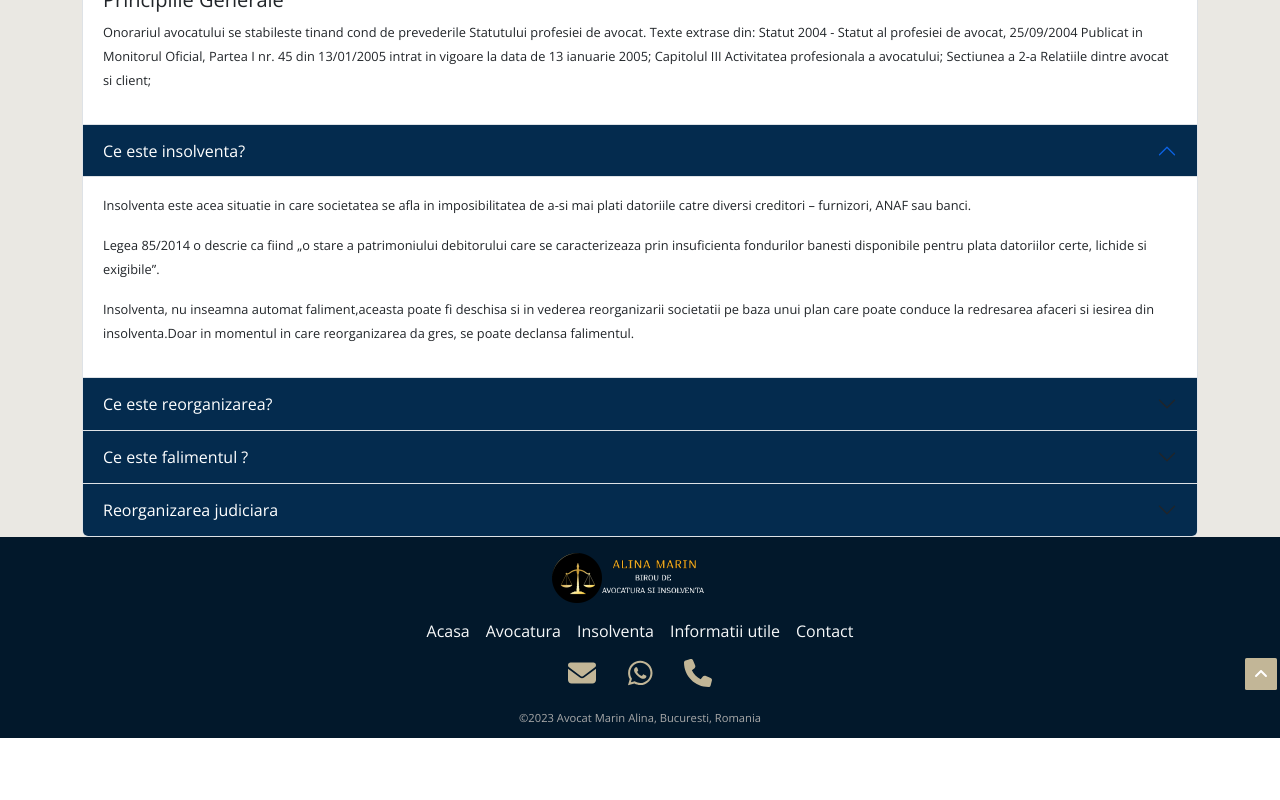
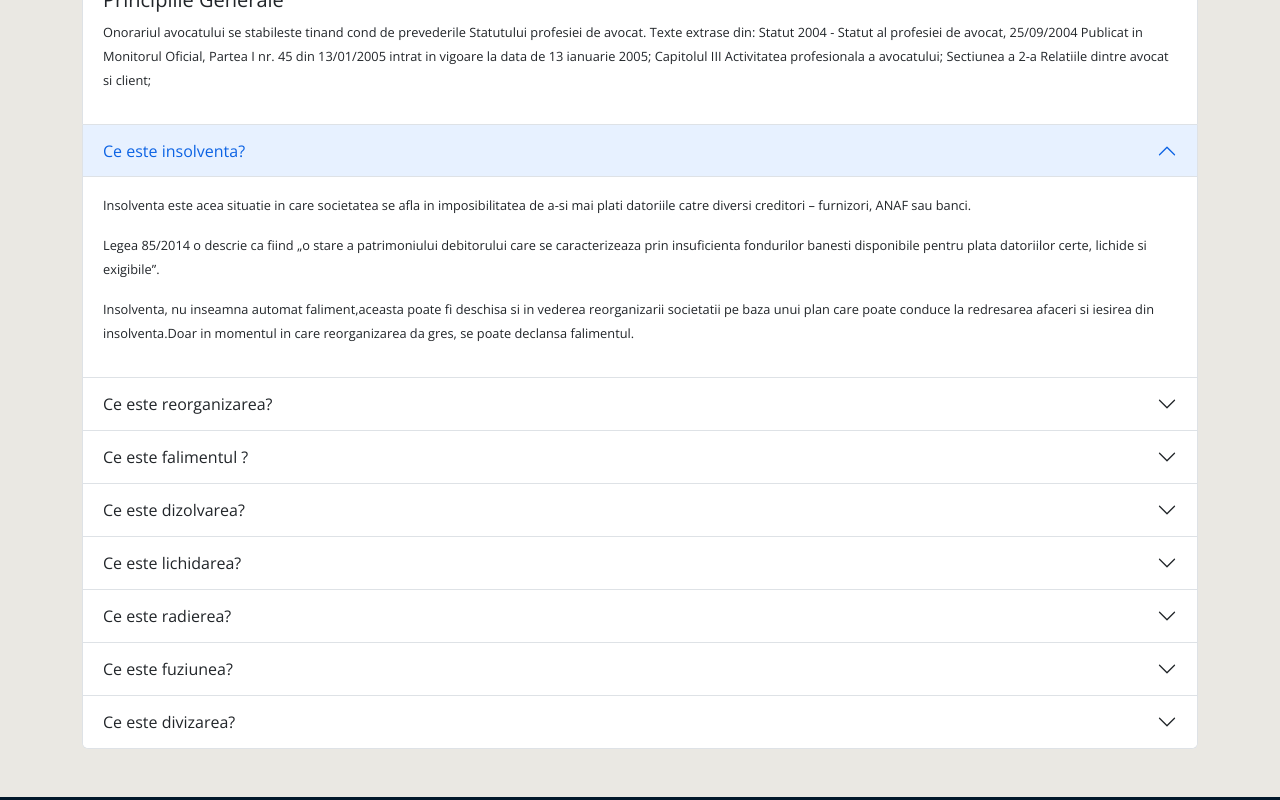
Before and after one commit to AlexJora/lawyer-website, a React (Create React App) app in the folder client/: page /informatii-utile in a window 1280 px wide. Shown: the part 740-1540 px from the top of the page. Before the commit the page ends 1478 px from the top, so only its background shows below. Built offline with nearby package versions, Linux system fonts and the light colour scheme; a web font is replaced by a local one.

Commit message:
fixing accordion

```diff
--- a/client/src/custom.css
+++ b/client/src/custom.css
@@ -272,12 +272,12 @@
 }
 
 #first-btn:hover {
-  background-color: rgb(232, 189, 134);
+  background-color: #c2b697;
   color: #042B4E;
 }
 
 .horizontal-btn .btn {
-  background-color: rgb(232, 189, 134);
+  background-color: #c2b697;
   color: #053661;
 }
 
@@ -564,7 +564,16 @@
   font-size: 0.8rem;
 }
 
-#accordion-btn {
+/* #accordion-btn {
   background-color: #042B4E;
   color: #fff;
+} */
+
+/* .accordion-button.collapsed {
+  color: white;
+  background: #053661;
 }
+
+.accordion-button.collapsed::after {
+  background-color: #fff;
+} */
--- a/client/src/pages/Info.js
+++ b/client/src/pages/Info.js
@@ -6,21 +6,20 @@ const Info = () => {
   return (
     <>
       <Navbar />
-
       <section className='info'>
         <div className='container'>
           <h6 className='guide-text pt-4 pb-5 text-center' >INFORMATII UTILE</h6>
+          <div id="accordion" className="accordion pb-5">
 
-          <div class="accordion">
             {/* onorariul========== */}
-            <div class="accordion-item">
-              <h2 class="accordion-header" id="headingOne">
-                <button id='accordion-btn' class="accordion-button" type="button" data-bs-toggle="collapse" data-bs-target="#collapseOne" aria-expanded="true" aria-controls="collapseOne">
+            <div className="accordion-item">
+              <h2 className="accordion-header" id="headingOne">
+                <button id='accordion-btn' className="accordion-button" type="button" data-bs-toggle="collapse" data-bs-target="#collapseOne" aria-expanded="true" aria-controls="collapseOne">
                   ONORARIUL
                 </button>
               </h2>
-              <div id="collapseOne" class="accordion-collapse collapse show" aria-labelledby="headingOne" data-bs-parent="#accordionExample">
-                <div class="accordion-body">
+              <div id="collapseOne" className="accordion-collapse collapse show" aria-labelledby="headingOne" data-bs-parent="#accordion">
+                <div className="accordion-body">
                   <h5>Onorarii pentru persoane juridice</h5>
                   <p>În stabilirea onorariilor pentru persoane juridice avem în vedere, pe lângă principiile prezentate mai jos, posibilitatea de a dezvolta modalităţile de plată a onorariilor sub diferite aspecte cum sunt:</p>
                   <ul>
@@ -47,28 +46,30 @@ const Info = () => {
                 </div>
               </div>
             </div>
-            <div class="accordion-item">
-              <h2 class="accordion-header" id="headingOne">
-                <button id='accordion-btn' class="accordion-button" type="button" data-bs-toggle="collapse" data-bs-target="#collapseOne" aria-expanded="true" aria-controls="collapseOne">
+            {/* insolventa========== */}
+            <div className="accordion-item">
+              <h2 className="accordion-header" id="headingTwo">
+                <button id='accordion-btn' className="accordion-button" type="button" data-bs-toggle="collapse" data-bs-target="#collapseTwo" aria-expanded="true" aria-controls="collapseTwo">
                   Ce este insolventa?
                 </button>
               </h2>
-              <div id="collapseOne" class="accordion-collapse collapse show" aria-labelledby="headingOne" data-bs-parent="#accordionExample">
-                <div class="accordion-body">
+              <div id="collapseTwo" className="accordion-collapse collapse show" aria-labelledby="headingTwo" data-bs-parent="#accordion">
+                <div className="accordion-body">
                   <p>Insolventa este acea situatie in care societatea se afla in imposibilitatea de a-si mai plati datoriile catre diversi creditori – furnizori, ANAF sau banci.</p>
                   <p>Legea 85/2014 o descrie ca fiind „o stare a patrimoniului debitorului care se caracterizeaza prin insuficienta fondurilor banesti disponibile pentru plata datoriilor certe, lichide si exigibile”. </p>
                   <p> Insolventa, nu inseamna automat faliment,aceasta poate fi deschisa si in vederea reorganizarii societatii pe baza unui plan care poate conduce la redresarea afaceri si iesirea din insolventa.Doar in momentul in care reorganizarea da gres, se poate declansa falimentul.</p>
                 </div>
               </div>
             </div>
-            <div class="accordion-item">
-              <h2 class="accordion-header" id="headingTwo">
-                <button id='accordion-btn' class="accordion-button collapsed" type="button" data-bs-toggle="collapse" data-bs-target="#collapseTwo" aria-expanded="false" aria-controls="collapseTwo">
+            {/* 3.reorganizarea========== */}
+            <div className="accordion-item">
+              <h2 className="accordion-header" id="headingThree">
+                <button id='accordion-btn' className="accordion-button collapsed" type="button" data-bs-toggle="collapse" data-bs-target="#collapseThree" aria-expanded="false" aria-controls="collapseThree">
                   Ce este reorganizarea?
                 </button>
               </h2>
-              <div id="collapseTwo" class="accordion-collapse collapse" aria-labelledby="headingTwo" data-bs-parent="#accordionExample">
-                <div class="accordion-body">
+              <div id="collapseTwo" className="accordion-collapse collapse" aria-labelledby="headingTwo" data-bs-parent="#accordion">
+                <div className="accordion-body">
                   <p>Scopul insolventei nu este de a ajunge la faliment si de a inchide societatea, ci de a o ajuta sa se redreseze dupa un plan stabilit.
 
                     Practic, se va deschide o procedura de insolventa generala cu intentia de a reorganiza societatea dupa un plan de reorganizare.
@@ -88,15 +89,16 @@ const Info = () => {
                 </div>
               </div>
             </div>
-            <div class="accordion-item">
-              <h2 class="accordion-header" id="headingTwo">
-                <button id='accordion-btn' class="accordion-button collapsed" type="button" data-bs-toggle="collapse" data-bs-target="#collapseTwo" aria-expanded="false" aria-controls="collapseTwo">
+            {/* 4.falimentul========== */}
+            <div className="accordion-item">
+              <h2 className="accordion-header" id="headingFour">
+                <button id='accordion-btn' className="accordion-button collapsed" type="button" data-bs-toggle="collapse" data-bs-target="#collapseFour" aria-expanded="false" aria-controls="collapseFour">
                   Ce este
                   falimentul ?
                 </button>
               </h2>
-              <div id="collapseTwo" class="accordion-collapse collapse" aria-labelledby="headingTwo" data-bs-parent="#accordionExample">
-                <div class="accordion-body">
+              <div id="collapseFour" className="accordion-collapse collapse" aria-labelledby="headingFour" data-bs-parent="#accordion">
+                <div className="accordion-body">
                   <p>Falimentul intervine ca o ultima solutie atunci cand redresarea si planul de reorganizare nu mai sunt posibile.
 
                     O definitie mai complexa a falimentului ar suna asa:
@@ -114,32 +116,88 @@ const Info = () => {
                 </div>
               </div>
             </div>
-
-            <div class="accordion-item">
-              <h2 class="accordion-header" id="headingThree">
-                <button id='accordion-btn' class="accordion-button collapsed" type="button" data-bs-toggle="collapse" data-bs-target="#collapseThree" aria-expanded="false" aria-controls="collapseThree">
-                  Reorganizarea judiciara
+            {/* 5.dizolvarea========== */}
+            <div className="accordion-item">
+              <h2 className="accordion-header" id="headingFive">
+                <button id='accordion-btn' className="accordion-button collapsed" type="button" data-bs-toggle="collapse" data-bs-target="#collapseFive" aria-expanded="false" aria-controls="collapseFive">
+                  Ce este dizolvarea?
                 </button>
               </h2>
-              <div id="collapseThree" class="accordion-collapse collapse" aria-labelledby="headingThree" data-bs-parent="#accordionExample">
-                <div class="accordion-body">
-                  <strong>This is the third item's accordion body.</strong> It is hidden by default, until the collapse plugin adds the appropriate classes that we use to style each element. These classes control the overall appearance, as well as the showing and hiding via CSS transitions. You can modify any of this with custom CSS or overriding our default variables. It's also worth noting that just about any HTML can go within the <code>.accordion-body</code>, though the transition does limit overflow.
+              <div id="collapseFive" className="accordion-collapse collapse" aria-labelledby="headingFive" data-bs-parent="#accordion">
+                <div className="accordion-body">
+                  <p>Inseamna incetarea a activității societatii comerciale, adica firma nu mai poate emite facturi pentru activitati prevazute în obiectului de activitate, ci se pregateste doar pentru lichidarea patrimoniului</p>
+                </div>
+              </div>
+            </div>
+            {/* 6.lichidarea========== */}
+            <div className="accordion-item">
+              <h2 className="accordion-header" id="headingSix">
+                <button id='accordion-btn' className="accordion-button collapsed" type="button" data-bs-toggle="collapse" data-bs-target="#collapseSix" aria-expanded="false" aria-controls="collapseSix">
+                  Ce este lichidarea?
+                </button>
+              </h2>
+              <div id="collapseSix" className="accordion-collapse collapse" aria-labelledby="headingSix" data-bs-parent="#accordion">
+                <div className="accordion-body">
+                  <p>Lichidarea unei firme reprezinta totalitatea operatiunilor care au ca scop finalizarea operatiunilor comerciale aflate în curs la data dizolvarii societatii, transformarea bunurilor societatii in lichiditati, plata datoriilor acesteia, precum si impartirea activului net intre asociati.
+
+                    Dupa ramanerea definitiva a hotararii judecatoreşti de dizolvare, Oficiul National al Registrului Comertului, la cererea societatii, numeste, un lichidator judiciar inscris in Tabloul practicienilor in insolventa.</p>
+                </div>
+              </div>
+            </div>
+            {/* 7.radierea========== */}
+            <div className="accordion-item">
+              <h2 className="accordion-header" id="headingSeven">
+                <button id='accordion-btn' className="accordion-button collapsed" type="button" data-bs-toggle="collapse" data-bs-target="#collapseSeven" aria-expanded="false" aria-controls="collapseSeven">
+                  Ce este radierea?
+                </button>
+              </h2>
+              <div id="collapseSeven" className="accordion-collapse collapse" aria-labelledby="headingSeven" data-bs-parent="#accordion">
+                <div className="accordion-body">
+                  <p>Radierea presupune incetarea deplina a capacitatii de folosinta a societatii comerciale. Un aspect de retinut, in cazul radierii, este ca aceasta nu presupune eliminarea inregistrarii anterioare, ci doar consemnarea incetarii activitatii sale.</p>
+                </div>
+              </div>
+            </div>
+            {/* 8.fuziunea========== */}
+            <div className="accordion-item">
+              <h2 className="accordion-header" id="headingEight">
+                <button id='accordion-btn' className="accordion-button collapsed" type="button" data-bs-toggle="collapse" data-bs-target="#collapseEight" aria-expanded="false" aria-controls="collapseEight">
+                  Ce este fuziunea?
+                </button>
+              </h2>
+              <div id="collapseEight" className="accordion-collapse collapse" aria-labelledby="headingEight" data-bs-parent="#accordion">
+                <div className="accordion-body">
+                  <p>Fuziunea este operatia prin care una sau mai multe societati sunt dizolvate fara a intra în lichidare si transfera totalitatea patrimoniului lor unei alte societati in schimbul repartizarii catre actionarii societatii.</p>
+                </div>
+              </div>
+            </div>
+            {/* 9.divizarea========== */}
+            <div className="accordion-item">
+              <h2 className="accordion-header" id="headingNine">
+                <button id='accordion-btn' className="accordion-button collapsed" type="button" data-bs-toggle="collapse" data-bs-target="#collapseNine" aria-expanded="false" aria-controls="collapseNine">
+                  Ce este divizarea?
+                </button>
+              </h2>
+              <div id="collapseNine" className="accordion-collapse collapse" aria-labelledby="headingNine" data-bs-parent="#accordion">
+                <div className="accordion-body">
+                  <p>Divizarea este operatia prin care o societate, dupa ce este dizolvata fara a intra în lichidare, transfera mai multor societati totalitatea patrimoniului sau, in schimbul repartizarii catre actionarii societatii divizate de actiuni la societatile beneficiare.</p>
+                  <h5>Etapele procesului de Fuziune sau Divizare</h5>
+                  <h6>Etapa 1</h6>
+                  <ul>
+                    <li>Depunerea proiectului de fuziune și  hotararea adunarii generale a societatii participante la fuziune ( prin care se renunță la examinarea proiectului) </li>
+                  </ul>
+                  <h6>Etapa 2</h6>
+                  <ul>
+                    <li>Hotararile adunarilor generale ale asociatilor fiecareia din societatile participante privind aprobarea fuziunii</li>
+                    <li>Actul constitutiv al societatii absorbante actualizat conform modificarilor intervenite</li>
+                    <li>Dovada publicarii in Monitorul Oficial al Proiectului de fuziune.</li>
+                    <li>Situatia financiara de fuziune</li>
+                    <li>Informatii din cazierul fiscal </li>
+                  </ul>
                 </div>
               </div>
             </div>
           </div>
-
-
         </div>
-
-
-
-
-
-
-
-
-
       </section>
       <Footer />
     </>
```
